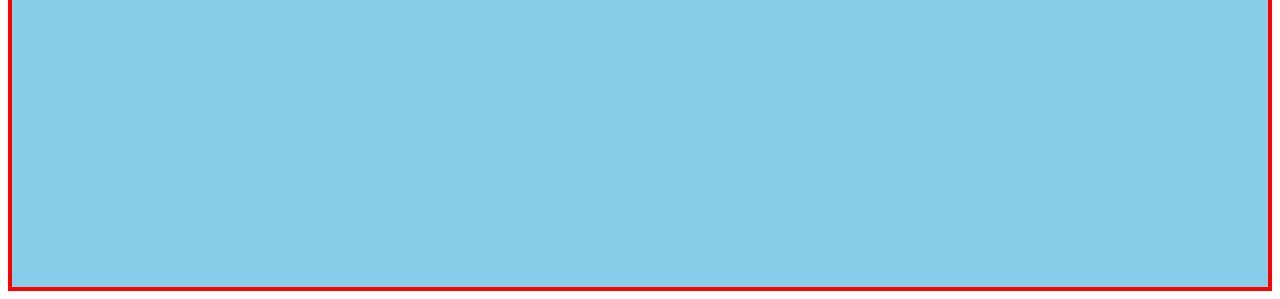
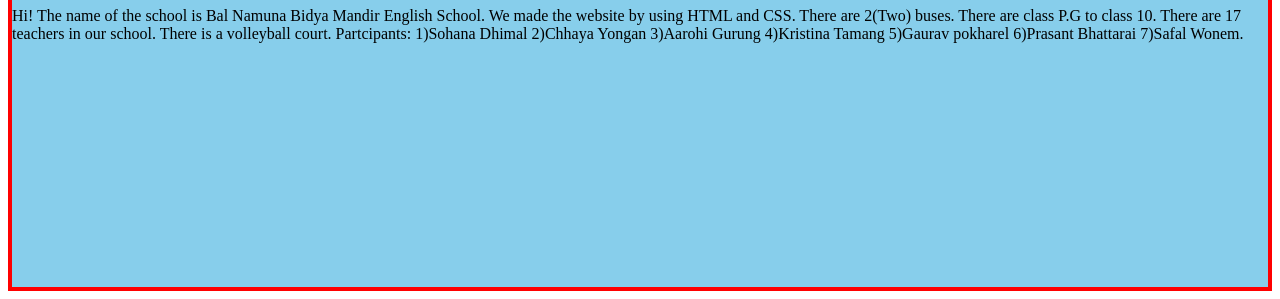
Before and after one commit to KrishBishwakarma/BalNamuna, a plain HTML site: page index.html in a window 1280 px wide. Shown: the part 647-946 px from the top of the page. Drawn offline with Linux system fonts and the light colour scheme.

Commit message:
Bal Namuna

```diff
--- a/index.html
+++ b/index.html
@@ -18,6 +18,21 @@
 </div>
 <div id="info">
   <h1>Information</h1>
+<p>Hi! The name of the school is Bal Namuna Bidya Mandir English School.
+  We made the website by using HTML and CSS.
+  There are 2(Two) buses.
+  There are class P.G to class 10.
+  There are 17 teachers in our school.
+  There is a volleyball court.
+  Partcipants:
+  1)Sohana Dhimal
+  2)Chhaya Yongan
+  3)Aarohi Gurung
+  4)Kristina Tamang
+  5)Gaurav pokharel
+  6)Prasant Bhattarai
+  7)Safal Wonem.</p>
+
 
 </div>
 <script src="script.js"></script>
```
